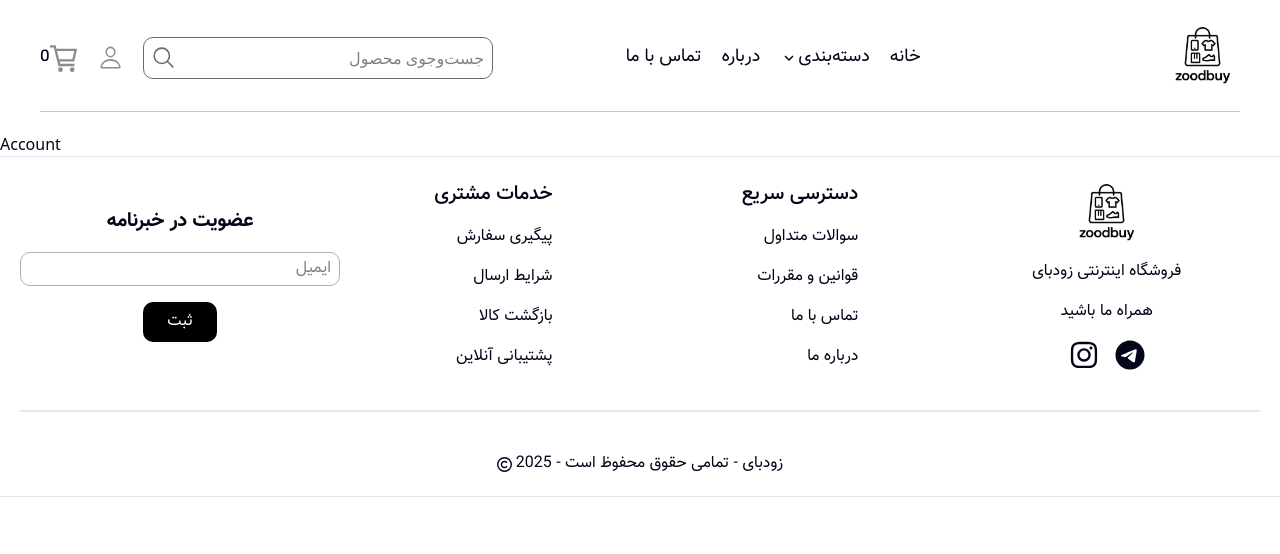
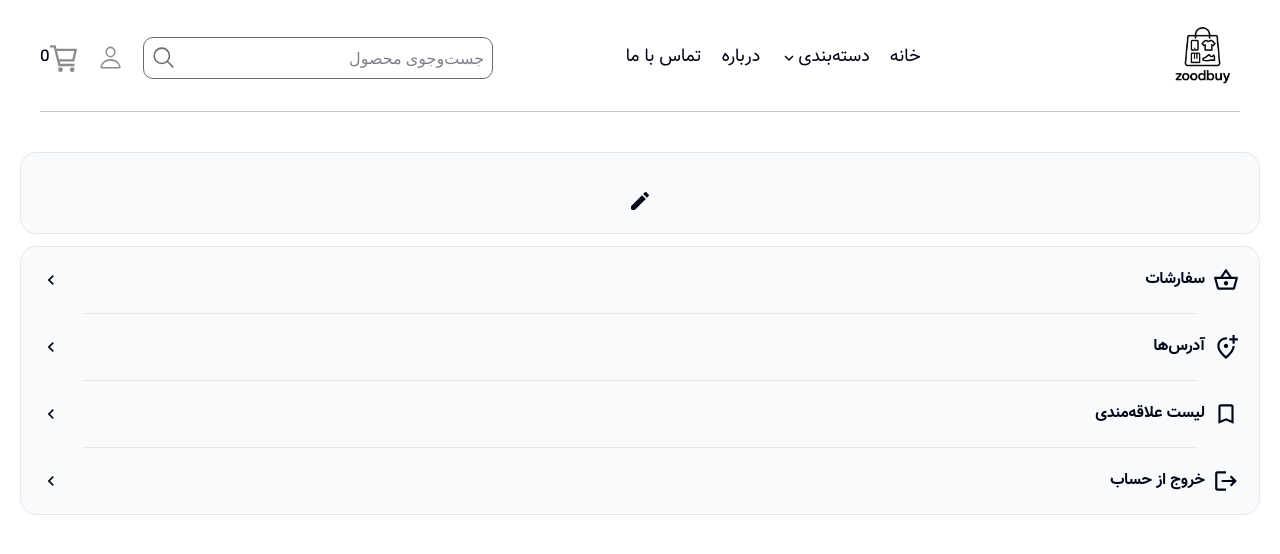
Before and after one commit to Hasan6004/e-commerce, a Next.js app: page /account in a window 1280 px wide. Shown: the top 554 px of the page. Built offline with nearby package versions, Linux system fonts and the light colour scheme.

Commit message:
Added account page and fixed some bugs

```diff
--- a/src/app/(front)/account/page.tsx
+++ b/src/app/(front)/account/page.tsx
@@ -1,5 +1,89 @@
+"use client";
+import { accountLinks } from "@/lib/constants/accountLinks";
+import { RootState } from "@/lib/redux/store";
+import Link from "next/link";
+import { MdOutlineKeyboardArrowLeft } from "react-icons/md";
+import { MdModeEdit } from "react-icons/md";
+import { useDispatch, useSelector } from "react-redux";
+import { Fragment } from "react";
+import { logout } from "@/lib/redux/slices/userSlice";
+import { useRouter } from "next/navigation";
+
 const Account = () => {
-  return <div>Account</div>;
+  const { user } = useSelector((state: RootState) => state.user);
+  const dispatch = useDispatch();
+  const router = useRouter();
+  return (
+    <>
+      <div className="p-5 flex flex-col gap-3">
+        <div className="flex justify-center items-center flex-col bg-gray-50 border-1 p-5 rounded-2xl">
+          <div className="flex flex-col items-center gap-2">
+            <p className="font-vazir font-bold text-[16px] text-center">
+              {user?.firstName} {user?.lastName}
+            </p>
+            <p className="font-vazir font-medium text-[14px] text-gray-500">
+              {user?.email}
+            </p>
+            <div className="text-center">
+              <MdModeEdit
+                size={24}
+                className="active:bg-gray-500 rounded-2xl"
+              />
+            </div>
+          </div>
+        </div>
+        <div className="flex flex-col border-1 bg-gray-50 mb-20 w-full rounded-2xl">
+          {accountLinks.map((item, index) => {
+            if (item.name === "logout") {
+              return (
+                <Fragment key={item.name}>
+                  <div
+                    className="flex flex-row justify-between items-center cursor-pointer gap-3 p-5 active:bg-gray-300"
+                    onClick={() => {
+                      router.push("/");
+                      dispatch(logout());
+                    }}
+                  >
+                    <div>
+                      <MdOutlineKeyboardArrowLeft size={20} />
+                    </div>
+                    <div className="flex flex-row items-center gap-2">
+                      <p className="font-vazir text-[16px] font-bold">
+                        {item.text}
+                      </p>
+                      <item.icon className="w-[26px] h-[26px]" />
+                    </div>
+                  </div>
+                  {index !== accountLinks.length - 1 && (
+                    <div className="h-[1px] w-[90%] bg-gray-200 m-auto" />
+                  )}
+                </Fragment>
+              );
+            } else {
+              return (
+                <Link href={item.href!} key={item.name}>
+                  <div className="flex flex-row justify-between items-center cursor-pointer gap-3 p-5 active:bg-gray-300">
+                    <div>
+                      <MdOutlineKeyboardArrowLeft size={20} />
+                    </div>
+                    <div className="flex flex-row items-center gap-2">
+                      <p className="font-vazir text-[16px] font-bold">
+                        {item.text}
+                      </p>
+                      <item.icon className="w-[26px] h-[26px]" />
+                    </div>
+                  </div>
+                  {index !== accountLinks.length - 1 && (
+                    <div className="h-[1px] w-[90%] bg-gray-200 m-auto" />
+                  )}
+                </Link>
+              );
+            }
+          })}
+        </div>
+      </div>
+    </>
+  );
 };
 
 export default Account;
--- a/src/components/ui/footer/Footer.tsx
+++ b/src/components/ui/footer/Footer.tsx
@@ -12,7 +12,8 @@ import Image from "next/image";
 
 const Footer = () => {
   const pathname = usePathname();
-  const showFooter = !pathname?.startsWith("/auth");
+  const showFooter =
+    !pathname?.startsWith("/account") && !pathname?.startsWith("/auth");
 
   return !showFooter ? null : (
     <>
--- a/src/components/ui/hero/Hero.tsx
+++ b/src/components/ui/hero/Hero.tsx
@@ -12,8 +12,8 @@ const Hero = () => {
           <Slider>
             {heroImages.map((item) => (
               <Image
-                width={300}
-                height={300}
+                width={600}
+                height={600}
                 key={item.id}
                 src={item.img}
                 alt="image"
--- a/src/components/ui/navbar/Navbar.tsx
+++ b/src/components/ui/navbar/Navbar.tsx
@@ -17,10 +17,6 @@ import { useDispatch, useSelector } from "react-redux";
 import { logout } from "@/lib/redux/slices/userSlice";
 
 const Navbar = () => {
-  const [userType, setUserType] = useState<"general" | "loggedIn" | "admin">(
-    "general"
-  );
-
   const dispatch = useDispatch<AppDispatch>();
 
   const { loading, error, user, isAuthenticated } = useSelector(
@@ -210,7 +206,10 @@ const Navbar = () => {
       <div className="w-[100%] mt-4 flex justify-center items-center h-[1px] bg-[#c8c8c8]" />
       <div className="md:hidden fixed bottom-0 left-0 right-0 z-10 flex flex-row justify-between items-center bg-white p-1">
         {mobileLinks.map((item) => {
-          const isActive = pathname === item.href;
+          const isActive =
+            isAuthenticated && item.name === "account"
+              ? pathname === "/account"
+              : pathname === item.href;
           if (item.name === "adminPanel" && user?.role !== "admin") return null;
           return (
             <ul key={item.href} className="cursor-pointer flex-1">
```
